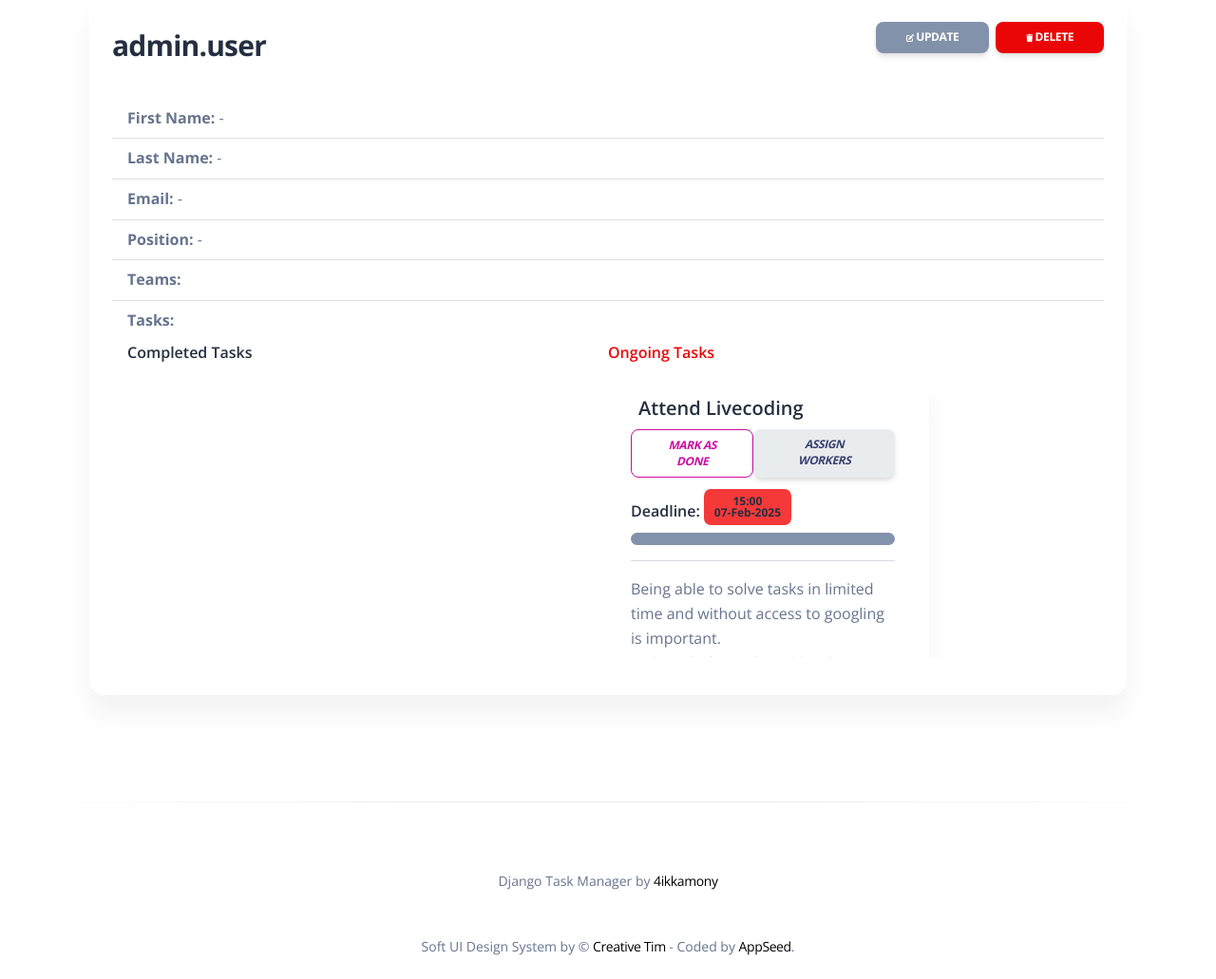
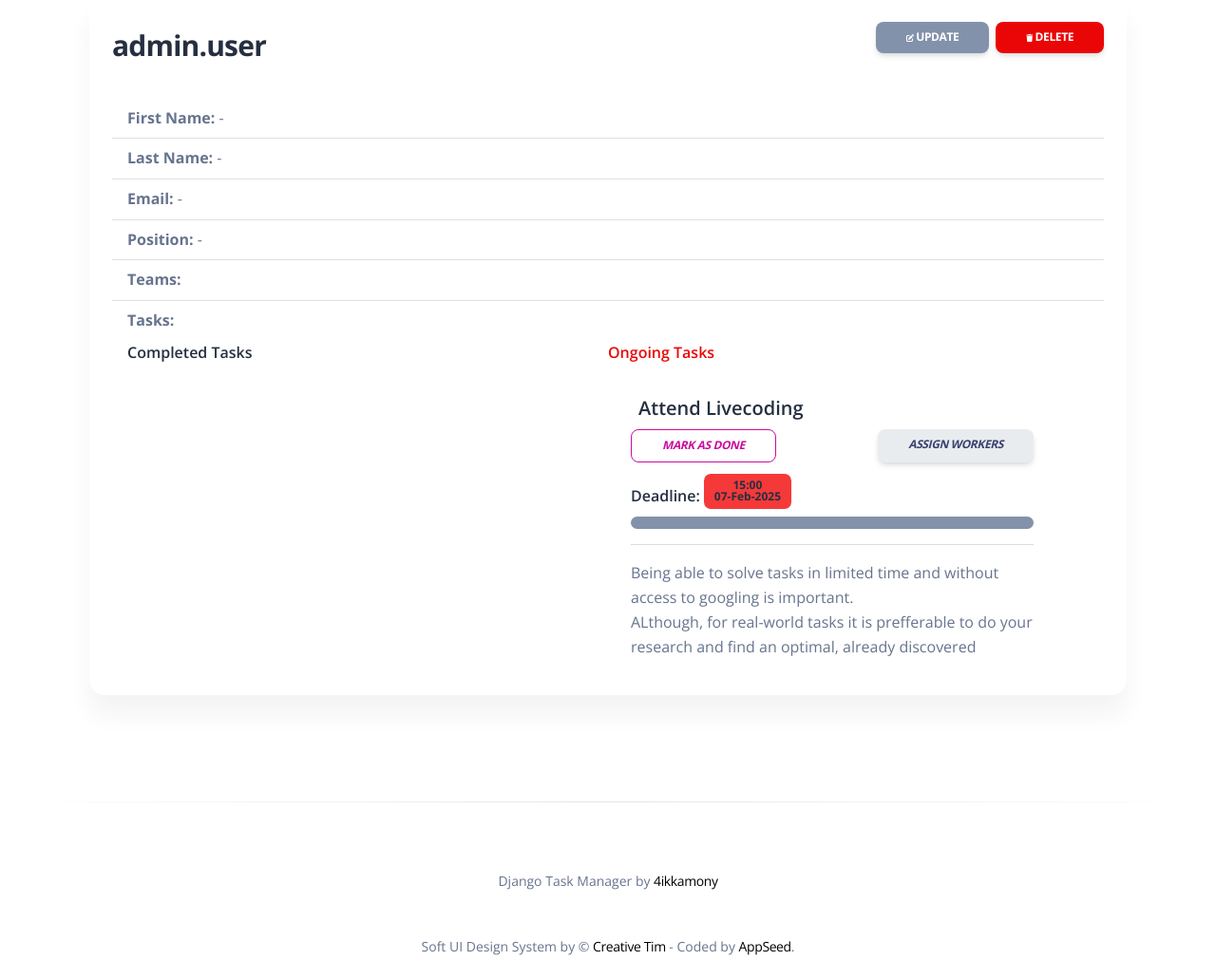
Before and after one commit to 4ikkamony/django-task-manager, a Django app: page /workers/1/ in a window 1280 px wide. Shown: the part 129-1160 px from the top of the page at 95% size. Run offline with Django 5.2, Linux system fonts and the light colour scheme; a user stored in the database is signed in; data comes from the database, SQL or seed files in the repository; some libraries are stand-ins or nearby versions.

Commit message:
Update templates/task_manager/worker_detail.html a bit

```diff
--- a/templates/task_manager/worker_detail.html
+++ b/templates/task_manager/worker_detail.html
@@ -58,19 +58,19 @@
           </li>
 <li class="list-group-item">
   <strong>Tasks:</strong>
-  <div class="mt-2 mb-2">
+<div class="mt-2 mb-2">
     {% if worker.tasks.exists %}
-      <div class="row" style="max-width: 100%;">
+      <div class="row" style="max-width: 100%; overflow-x: hidden; padding: 0;"> <!-- Prevent horizontal scroll -->
         <div class="col-md-6">
           <h6 class="">Completed Tasks</h6>
-          <div style="max-height: 300px; overflow-y: auto; padding-right: 10px;">
+          <div style="max-height: 300px; overflow-y: auto; overflow-x: hidden; padding-right: 10px;">
             <div class="row">
               {% for task in completed_tasks %}
-                <div class="card mb-4" style="width: 100%; max-width: 500px;">
+                <div class="card mb-4" style="width: 100%; max-width: 500px; box-sizing: border-box;"> <!-- box-sizing to prevent overflow -->
                   <div class="card-body {{ task.is_completed|yesno:'task-done-border,task-not-done-border' }}">
-                      <div class="d-flex align-items-center">
-                        <h5 class="card-title ms-2">{{ task.name }}</h5>
-                      </div>
+                    <div class="d-flex align-items-center">
+                      <h5 class="card-title ms-2">{{ task.name }}</h5>
+                    </div>
                     <div class="d-flex justify-content-between">
                       <form action="{% url 'task_manager:task-toggle-status' pk=task.id %}" method="post" class="d-inline">
                         {% csrf_token %}
@@ -106,10 +106,10 @@
         </div>
         <div class="col-md-6">
           <h6 class="text-danger">Ongoing Tasks</h6>
-          <div style="max-height: 300px; overflow-y: auto; padding-right: 10px;">
+          <div style="max-height: 300px; overflow-y: auto; overflow-x: hidden; padding-right: 10px;">
             <div class="row">
               {% for task in not_completed_tasks %}
-                <div class="card mb-4" style="width: 100%; max-width: 350px;">
+                <div class="card mb-4" style="width: 100%; max-width: 500px; box-sizing: border-box;"> <!-- box-sizing to prevent overflow -->
                   <div class="card-body {{ task.is_completed|yesno:'task-done-border,task-not-done-border' }}">
                     <div class="d-flex align-items-center">
                       <h5 class="card-title ms-2">{{ task.name }}</h5>
@@ -150,6 +150,7 @@
       <p>No Tasks Assigned</p>
     {% endif %}
   </div>
+
 </li>
         </ul>
       </div>
```
